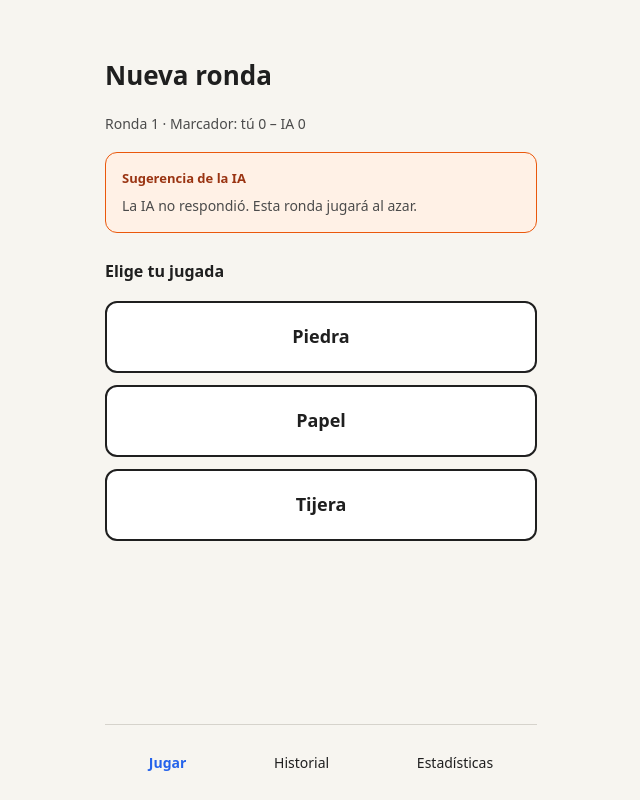
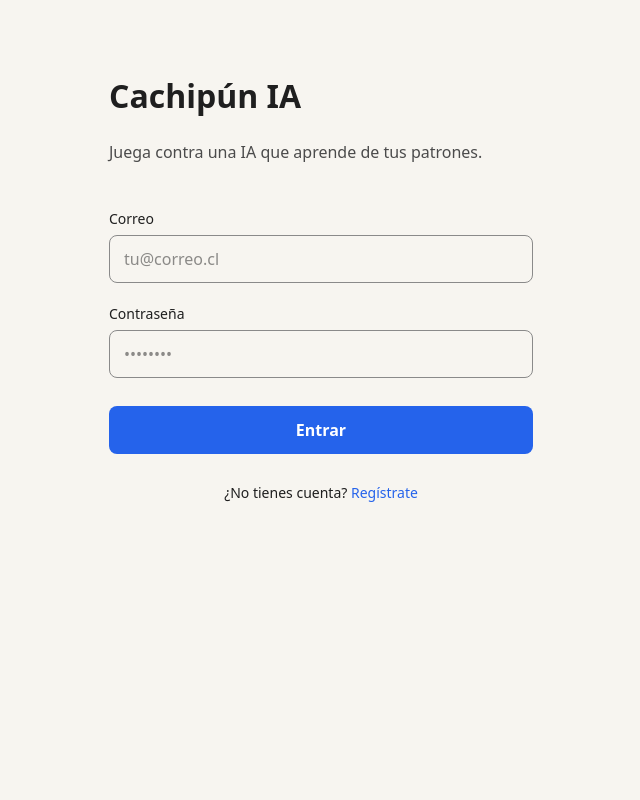
Before and after one commit to Benjalevit/Proyecto-Laravel, a Laravel app: page / in a window 1280 px wide. Shown: the whole page, without its empty margins (319-959 px from the left). Run offline with Laravel 12, Linux system fonts and the light colour scheme; data that the repository does not hold is empty; style sheets or scripts are compiled from the project's sources.

Commit message:
Partes B Levit

```diff
--- /dev/null
+++ b/app/Http/Controllers/AuthController.php
@@ -0,0 +1,64 @@
+<?php
+
+namespace App\Http\Controllers;
+
+use App\Models\User;
+use Illuminate\Http\Request;
+use Illuminate\Support\Facades\Auth;
+use Illuminate\Support\Facades\Hash;
+
+class AuthController extends Controller
+{
+    public function showLogin()
+    {
+        return view('auth.login');
+    }
+
+    public function login(Request $request)
+    {
+        $credentials = $request->validate([
+            'email'    => ['required', 'email'],
+            'password' => ['required'],
+        ]);
+
+        if (Auth::attempt($credentials, $request->boolean('remember'))) {
+            $request->session()->regenerate();
+            return redirect()->intended(route('jugar'));
+        }
+
+        return back()->withErrors(['email' => 'Correo o contraseña incorrectos.'])->onlyInput('email');
+    }
+
+    public function showRegister()
+    {
+        return view('auth.register');
+    }
+
+    public function register(Request $request)
+    {
+        $data = $request->validate([
+            'email'    => ['required', 'email', 'unique:users,email'],
+            'password' => ['required', 'min:8', 'confirmed'],
+        ]);
+
+        $user = User::create([
+            'name'     => strstr($data['email'], '@', true),
+            'email'    => $data['email'],
+            'password' => Hash::make($data['password']),
+        ]);
+
+        Auth::login($user);
+        $request->session()->regenerate();
+
+        return redirect()->route('jugar');
+    }
+
+    public function logout(Request $request)
+    {
+        Auth::logout();
+        $request->session()->invalidate();
+        $request->session()->regenerateToken();
+
+        return redirect()->route('login');
+    }
+}
--- a/app/Models/Partida.php
+++ b/app/Models/Partida.php
@@ -9,6 +9,7 @@ class Partida extends Model
     protected $table = 'partidas';
 
     protected $fillable = [
+        'user_id',
         'jugada_jugador',
         'jugada_ia',
         'resultado',
--- a/app/Models/User.php
+++ b/app/Models/User.php
@@ -9,6 +9,7 @@ use Illuminate\Database\Eloquent\Attributes\Hidden;
 use Illuminate\Database\Eloquent\Factories\HasFactory;
 use Illuminate\Foundation\Auth\User as Authenticatable;
 use Illuminate\Notifications\Notifiable;
+use Illuminate\Database\Eloquent\Relations\HasMany;
 
 #[Fillable(['name', 'email', 'password'])]
 #[Hidden(['password', 'remember_token'])]
@@ -29,4 +30,9 @@ class User extends Authenticatable
             'password' => 'hashed',
         ];
     }
+
+    public function partidas(): HasMany
+    {
+        return $this->hasMany(Partida::class);
+    }
 }
--- a/bootstrap/app.php
+++ b/bootstrap/app.php
@@ -13,6 +13,8 @@ return Application::configure(basePath: dirname(__DIR__))
     )
     ->withMiddleware(function (Middleware $middleware): void {
         //
+        $middleware->redirectGuestsTo(fn () => route('login'));
+        $middleware->redirectUsersTo(fn () => route('jugar'));
     })
     ->withExceptions(function (Exceptions $exceptions): void {
         $exceptions->shouldRenderJsonWhen(
--- a/resources/css/app.css
+++ b/resources/css/app.css
@@ -34,3 +34,37 @@ h1 {
     display: flex;
     flex-direction: column;
 }
+
+/* Títulos (la maqueta usa 26px, y 32px en login/registro) */
+.pantalla h1 { margin: 0; font-size: 26px; }
+.pantalla.auth h1 { font-size: 32px; }
+
+.muted { margin: 0; font-size: 14px; color: #4B4B4B; }
+
+/* Variantes de espaciado de la pantalla */
+.pantalla.auth { padding: 72px 28px 32px; gap: 20px; }
+.pantalla.stack-16 { gap: 16px; }
+.auth a { color: #2563EB; }
+
+/* Formularios */
+.field { display: flex; flex-direction: column; gap: 6px; }
+.field label { font-size: 14px; }
+.field input { height: 48px; padding: 0 14px; border: 1px solid #8A8A8A; border-radius: 8px; font-size: 16px; box-sizing: border-box; }
+.btn-primary { margin-top: 8px; height: 48px; border: none; border-radius: 8px; background: #2563EB; color: #fff; font-size: 16px; font-weight: 600; cursor: pointer; }
+.error { margin: 0; font-size: 14px; color: #B91C1C; }
+
+/* Estadísticas */
+.card { padding: 14px; background: #fff; border-radius: 12px; border: 1px solid #D6D3CC; display: flex; justify-content: space-between; align-items: center; }
+.card-col { flex-direction: column; align-items: stretch; gap: 12px; padding: 16px; }
+.stats-grid { display: grid; grid-template-columns: 1fr 1fr 1fr; gap: 10px; }
+.stat { padding: 12px; background: #fff; border: 1px solid #D6D3CC; border-radius: 12px; display: flex; flex-direction: column; gap: 4px; }
+.stat b { font-size: 26px; }
+.stat span { font-size: 13px; color: #4B4B4B; }
+.win { color: #15803D; }
+.lose { color: #B91C1C; }
+.draw { color: #4B4B4B; }
+.bar { height: 10px; background: #E7E5E4; border-radius: 6px; }
+.bar div { height: 10px; background: #2563EB; border-radius: 6px; }
+
+/* Botón pequeño (cerrar sesión) */
+.btn-sm { height: 44px; min-width: 44px; padding: 0 10px; border: 1px solid #1F1F1F; border-radius: 8px; background: #fff; font-size: 14px; cursor: pointer; display: inline-flex; align-items: center; justify-content: center; color: #1F1F1F; text-decoration: none; }
--- /dev/null
+++ b/resources/views/auth/login.blade.php
@@ -0,0 +1,22 @@
+@extends('layouts.app')
+@section('title', 'Login')
+@section('class', 'auth')
+@section('content')
+<h1>Cachipún IA</h1>
+<p class="muted" style="font-size:16px">Juega contra una IA que aprende de tus patrones.</p>
+
+<form method="POST" action="{{ url('/login') }}" style="display:flex;flex-direction:column;gap:20px;margin-top:24px">
+    @csrf
+    <div class="field">
+        <label for="mail">Correo</label>
+        <input id="mail" name="email" type="email" value="{{ old('email') }}" placeholder="tu@correo.cl" required>
+        @error('email')<p class="error">{{ $message }}</p>@enderror
+    </div>
+    <div class="field">
+        <label for="pass">Contraseña</label>
+        <input id="pass" name="password" type="password" placeholder="••••••••" required>
+    </div>
+    <button type="submit" class="btn-primary">Entrar</button>
+</form>
+<p style="margin:8px 0 0;font-size:14px;text-align:center">¿No tienes cuenta? <a href="{{ route('register') }}">Regístrate</a></p>
+@endsection
--- a/resources/views/layouts/app.blade.php
+++ b/resources/views/layouts/app.blade.php
@@ -7,13 +7,15 @@
 @vite(['resources/css/app.css', 'resources/js/app.js'])
 </head>
 <body>
-<div class="pantalla" style="gap: @yield('gap', '18px')">
+<div class="pantalla @yield('class')">
 @yield('content')
+@auth
 <nav style="margin-top: auto; height: 76px; display: flex; justify-content: space-around; align-items: center; border-top: 1px solid #D6D3CC; font-size: 14px">
 <a href="{{ route('jugar') }}" style="text-decoration: none; {{ request()->routeIs('jugar') ? 'font-weight: 700; color: #2563EB' : 'color: inherit' }}">Jugar</a>
 <a href="{{ route('historial') }}" style="text-decoration: none; {{ request()->routeIs('historial') ? 'font-weight: 700; color: #2563EB' : 'color: inherit' }}">Historial</a>
-<span>Estadísticas</span>
+<a href="{{ route('estadisticas') }}" style="text-decoration: none; {{ request()->routeIs('estadisticas') ? 'font-weight: 700; color: #2563EB' : 'color: inherit' }}">Estadísticas</a>
 </nav>
+@endauth
 </div>
 </body>
 </html>
--- a/routes/web.php
+++ b/routes/web.php
@@ -1,10 +1,25 @@
 <?php
 
+use App\Http\Controllers\AuthController;
+use App\Http\Controllers\EstadisticasController;
 use App\Http\Controllers\PartidaController;
 use Illuminate\Support\Facades\Route;
 
-Route::get('/', [PartidaController::class, 'jugar'])->name('jugar');
-Route::post('/partidas', [PartidaController::class, 'store'])->name('partidas.store');
-Route::get('/historial', [PartidaController::class, 'historial'])->name('historial');
-Route::put('/partidas/{partida}', [PartidaController::class, 'update'])->name('partidas.update');
-Route::delete('/partidas/{partida}', [PartidaController::class, 'destroy'])->name('partidas.destroy');
+Route::middleware('guest')->group(function () {
+    Route::get('/', [AuthController::class, 'showLogin'])->name('login');
+    Route::post('/login', [AuthController::class, 'login']);
+    Route::get('/registro', [AuthController::class, 'showRegister'])->name('register');
+    Route::post('/registro', [AuthController::class, 'register']);
+});
+
+Route::middleware('auth')->group(function () {
+    Route::post('/salir', [AuthController::class, 'logout'])->name('logout');
+
+    Route::get('/jugar', [PartidaController::class, 'jugar'])->name('jugar');
+    Route::post('/partidas', [PartidaController::class, 'store'])->name('partidas.store');
+    Route::get('/historial', [PartidaController::class, 'historial'])->name('historial');
+    Route::put('/partidas/{partida}', [PartidaController::class, 'update'])->name('partidas.update');
+    Route::delete('/partidas/{partida}', [PartidaController::class, 'destroy'])->name('partidas.destroy');
+
+    Route::get('/estadisticas', [EstadisticasController::class, 'index'])->name('estadisticas');
+});
```
Also changed, not shown: app/Http/Controllers/EstadisticasController.php (added, +41 -0 lines), resources/views/auth/register.blade.php (added, +27 -0 lines), resources/views/estadisticas.blade.php (added, +29 -0 lines), database/migrations/2026_11_16_145234_create_partidas_table.php, package-lock.json.
